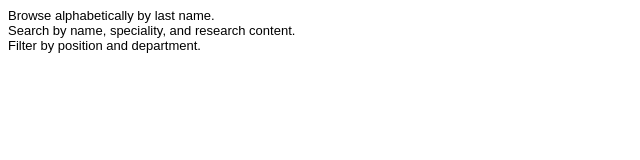
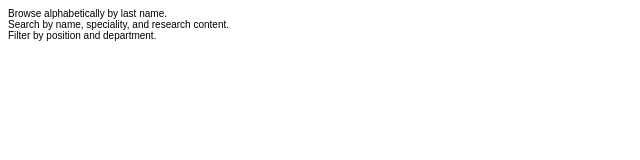
Before and after one commit to mjwarren/directory, a plain HTML site: page index.html in a window 1280 px wide. Shown: the whole page, without its empty margins (0-640 px from the left). Drawn offline with Linux system fonts and the light colour scheme.

Commit message:
Update index.html

```diff
--- a/index.html
+++ b/index.html
@@ -1,5 +1,5 @@
 <body>
-  <font face="arial"; font size="2">
+  <font face="arial"; font size="1">
     Browse alphabetically by last name.<br>
     Search by name, speciality, and research content.<br>
     Filter by position and department.</font>
```
